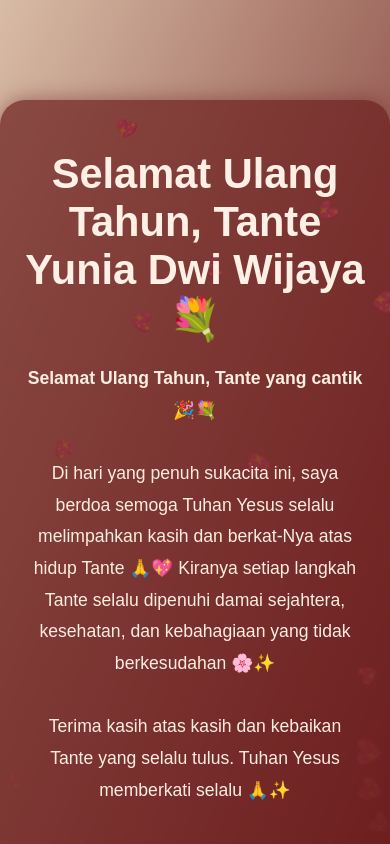
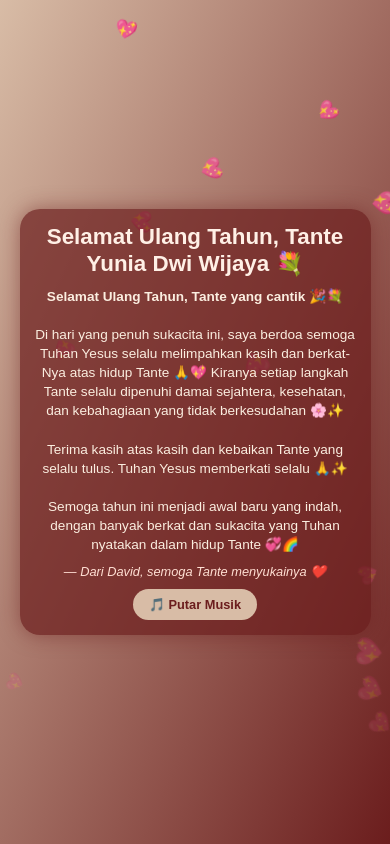
Before and after one commit to davidnfy/happy-birthday-for-tante-yunia-, a plain HTML site: page index.html in a window 390 px wide. Shown: the top 844 px of the page. Drawn offline with Linux system fonts and the light colour scheme.

Commit message:
Update style.css

```diff
--- a/style.css
+++ b/style.css
@@ -7,50 +7,54 @@
 
 body {
   height: 100vh;
+  width: 100vw;
   background: linear-gradient(to bottom right, #d8bca6, #6b1d1d);
   overflow: hidden;
   position: relative;
   color: #fffaf2;
   text-align: center;
+  display: flex;
+  justify-content: center;
+  align-items: center;
 }
 
 .content {
   position: relative;
   z-index: 2;
-  padding: 50px 25px;
-  max-width: 700px;
-  margin: 100px auto;
   background: rgba(107, 29, 29, 0.7);
-  border-radius: 25px;
+  border-radius: 20px;
   box-shadow: 0 0 20px rgba(107, 29, 29, 0.5);
-  animation: fadeIn 2s ease-in-out;
+  animation: fadeIn 1.8s ease-in-out;
+  padding: 25px;
+  max-width: 90%;
 }
 
 h1 {
-  font-size: 2.6rem;
+  font-size: 1.8rem;
   color: #fff0e6;
-  margin-bottom: 20px;
+  margin-bottom: 10px;
 }
 
 .message {
-  font-size: 1.1rem;
-  line-height: 1.8;
+  font-size: 0.95rem;
+  line-height: 1.5;
   color: #fbeee0;
+  margin-bottom: 10px;
 }
 
 .signature {
-  margin-top: 25px;
   font-style: italic;
   color: #ffdfd3;
+  font-size: 0.9rem;
+  margin-bottom: 10px;
 }
 
 #music-btn {
-  margin-top: 20px;
   background-color: #d8bca6;
   border: none;
-  padding: 12px 25px;
+  padding: 10px 20px;
   border-radius: 25px;
-  font-size: 1rem;
+  font-size: 0.9rem;
   cursor: pointer;
   color: #6b1d1d;
   font-weight: bold;
@@ -76,11 +80,12 @@ h1 {
   position: absolute;
   top: -10px;
   color: #ffb6b6;
+  font-size: 18px;
+  opacity: 0.8;
+  animation: fall linear forwards;
   pointer-events: none;
-  animation: fall linear forwards;
-  will-change: transform; /* bantu browser render lebih efisien */
+  will-change: transform;
 }
-
 
 @keyframes fall {
   0% {
@@ -98,6 +103,28 @@ h1 {
   to { opacity: 1; transform: scale(1); }
 }
 
-html, body {
-  scroll-behavior: smooth;
+/* 🌸 Responsive khusus HP */
+@media (max-width: 600px) {
+  .content {
+    padding: 15px;
+    max-width: 90%;
+  }
+
+  h1 {
+    font-size: 1.4rem;
+  }
+
+  .message {
+    font-size: 0.85rem;
+    line-height: 1.4;
+  }
+
+  .signature {
+    font-size: 0.8rem;
+  }
+
+  #music-btn {
+    font-size: 0.8rem;
+    padding: 8px 16px;
+  }
 }
```
